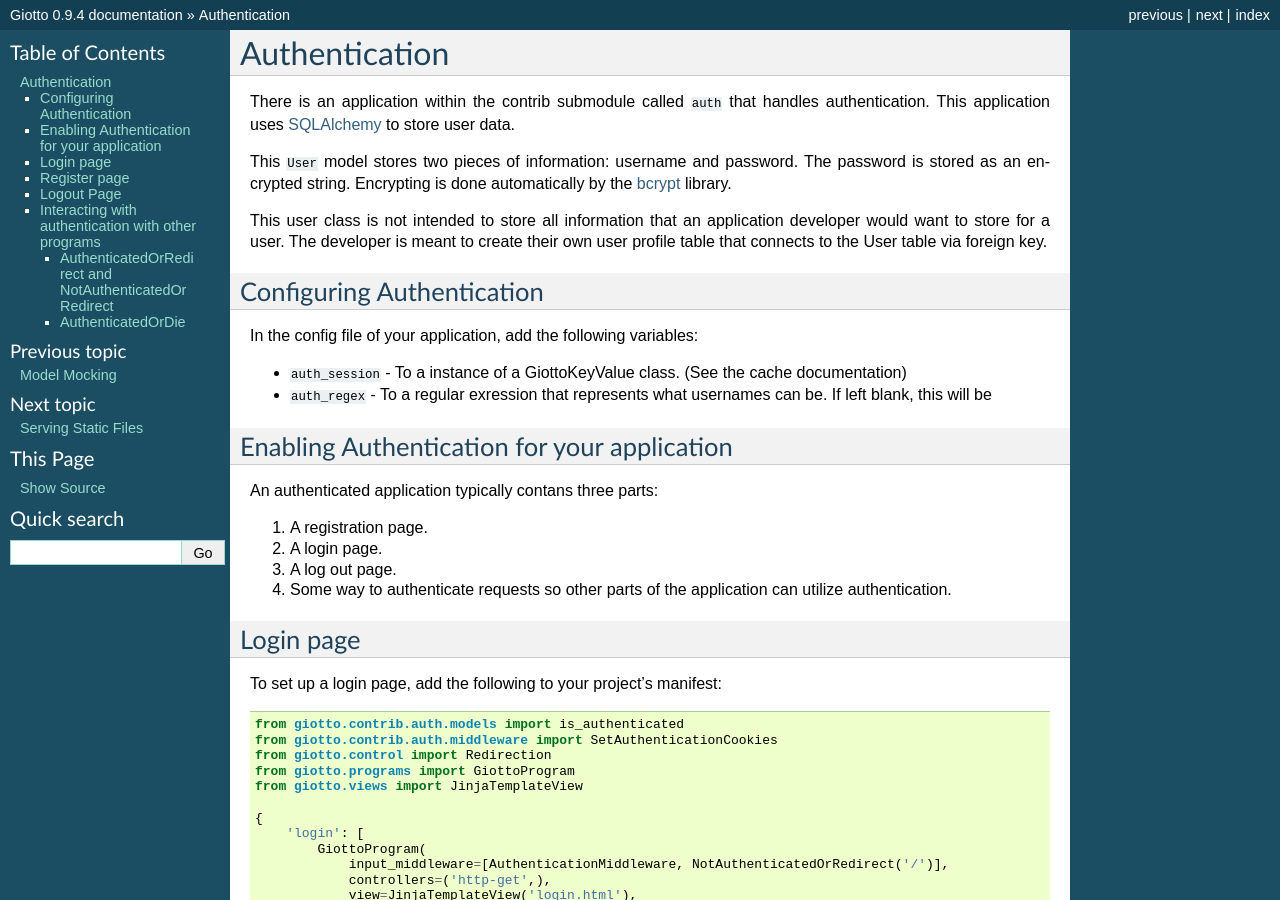
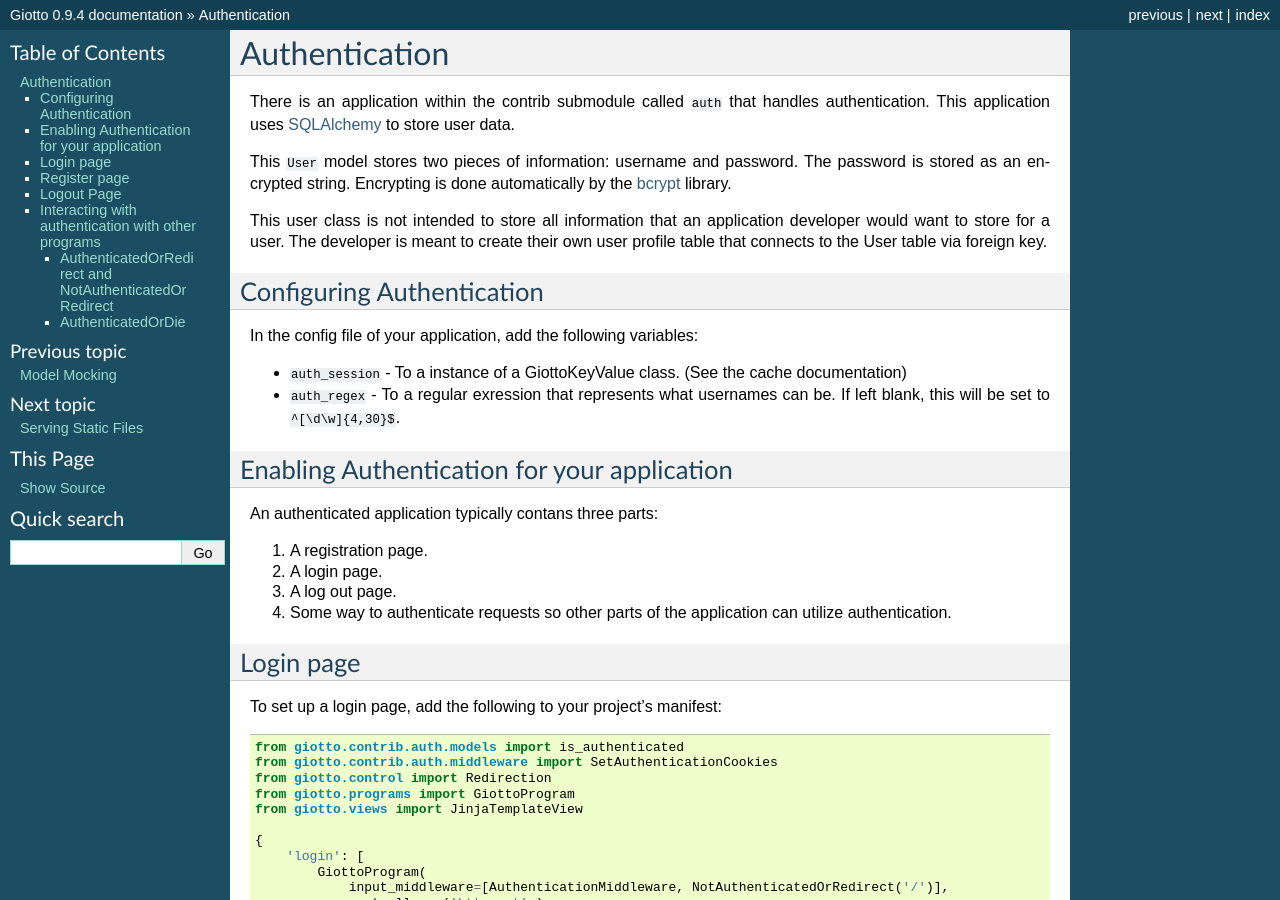
Before and after one commit to priestc/giotto, a Sphinx documentation site: the page built from docs/authentication.rst, in a window 1280 px wide and 900 px high. Built offline with Sphinx 7.4.7, drawn with Linux system fonts in a browser that asks for light colours.

Commit message:
finished sentence in docs

```diff
--- a/docs/authentication.rst
+++ b/docs/authentication.rst
@@ -21,7 +21,7 @@ In the config file of your application, add the following variables:
 
 * ``auth_session`` - To a instance of a GiottoKeyValue class. (See the cache documentation)
 * ``auth_regex`` - To a regular exression that represents what usernames can be.
-  If left blank, this will be
+  If left blank, this will be set to ``^[\d\w]{4,30}$``.
 
 Enabling Authentication for your application
 ============================================
```
